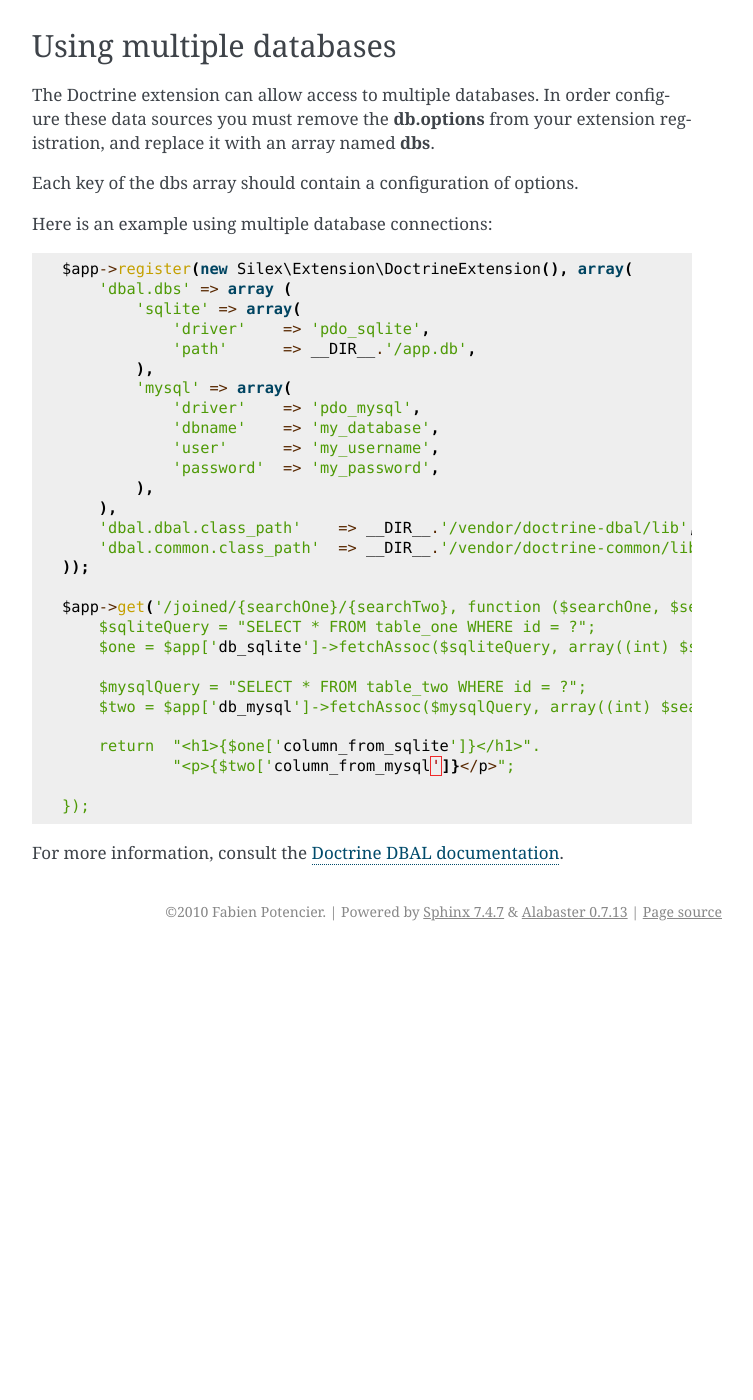
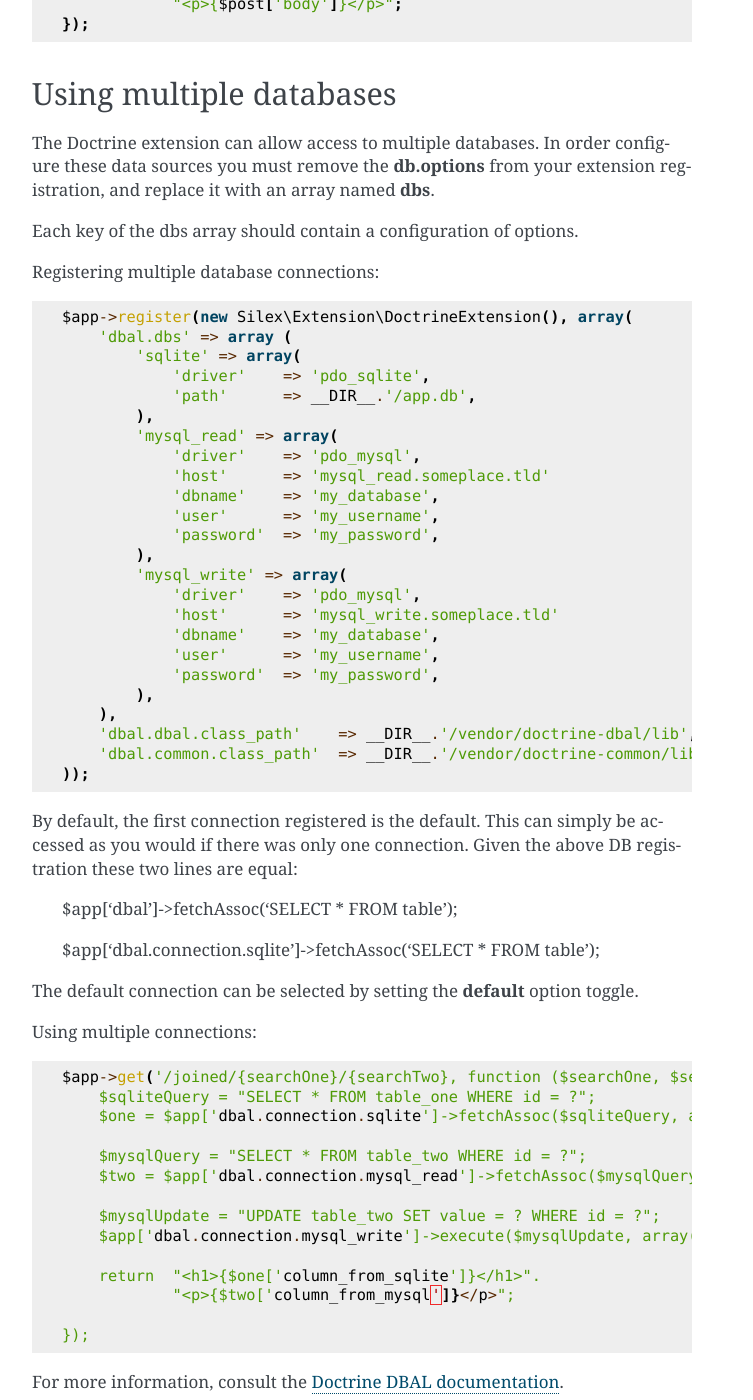
Before and after one commit to silexphp/Silex, a Sphinx documentation site: the page built from doc/extensions/doctrine.rst, in a window 1280 px wide and 1400 px high, scrolled down 1618 px. Shown: the whole window, without its empty margins (388-1141 px from the left). Built offline with Sphinx 7.4.7, drawn with Linux system fonts in a browser that asks for light colours; before the commit the page ends 2569 px from its top, so only the background shows below that; some of the changed text lies outside the part shown.

Commit message:
Updated the doc, fixed some bad examples, and tried to explain the default connection

```diff
--- a/doc/extensions/doctrine.rst
+++ b/doc/extensions/doctrine.rst
@@ -31,6 +31,10 @@
 
   * **path**: Only relevant for ``pdo_sqlite``, specifies the path to
     the SQLite database.
+
+  * **default**: (optional) When using multiple databases, allows you
+    to set the default connection to one other than the first
+    connection
 
   These and additional options are described in detail in the `Doctrine DBAL
   configuration documentation <http://www.doctrine-project.org/docs/dbal/2.0/en/reference/configuration.html>`_.
@@ -93,7 +97,7 @@
 
 Each key of the dbs array should contain a configuration of options.
 
-Here is an example using multiple database connections::
+Registering multiple database connections::
 
     $app->register(new Silex\Extension\DoctrineExtension(), array(
         'dbal.dbs' => array (
@@ -101,8 +105,16 @@
                 'driver'    => 'pdo_sqlite',
                 'path'      => __DIR__.'/app.db',
             ),
-            'mysql' => array(
+            'mysql_read' => array(
                 'driver'    => 'pdo_mysql',
+                'host'      => 'mysql_read.someplace.tld'
+                'dbname'    => 'my_database',
+                'user'      => 'my_username',
+                'password'  => 'my_password',
+            ),
+            'mysql_write' => array(
+                'driver'    => 'pdo_mysql',
+                'host'      => 'mysql_write.someplace.tld'
                 'dbname'    => 'my_database',
                 'user'      => 'my_username',
                 'password'  => 'my_password',
@@ -112,12 +124,25 @@
         'dbal.common.class_path'  => __DIR__.'/vendor/doctrine-common/lib',
     ));
 
+By default, the first connection registered is the default.  This can simply be accessed as you would if there was only one connection.  Given the above DB registration these two lines are equal:
+
+	$app['dbal']->fetchAssoc('SELECT * FROM table');
+
+	$app['dbal.connection.sqlite']->fetchAssoc('SELECT * FROM table');
+
+The default connection can be selected by setting the **default** option toggle.
+
+Using multiple connections::
+
     $app->get('/joined/{searchOne}/{searchTwo}, function ($searchOne, $searchTwo) use ($app)) {
         $sqliteQuery = "SELECT * FROM table_one WHERE id = ?";
-        $one = $app['db_sqlite']->fetchAssoc($sqliteQuery, array((int) $searchOne));
+        $one = $app['dbal.connection.sqlite']->fetchAssoc($sqliteQuery, array((int) $searchOne));
 
         $mysqlQuery = "SELECT * FROM table_two WHERE id = ?";
-        $two = $app['db_mysql']->fetchAssoc($mysqlQuery, array((int) $searchTwo));
+        $two = $app['dbal.connection.mysql_read']->fetchAssoc($mysqlQuery, array((int) $searchTwo));
+
+        $mysqlUpdate = "UPDATE table_two SET value = ? WHERE id = ?";
+        $app['dbal.connection.mysql_write']->execute($mysqlUpdate, array((int) $searchTwo, 'newValue'));
 
         return  "<h1>{$one['column_from_sqlite']}</h1>".
                 "<p>{$two['column_from_mysql']}</p>";
```
